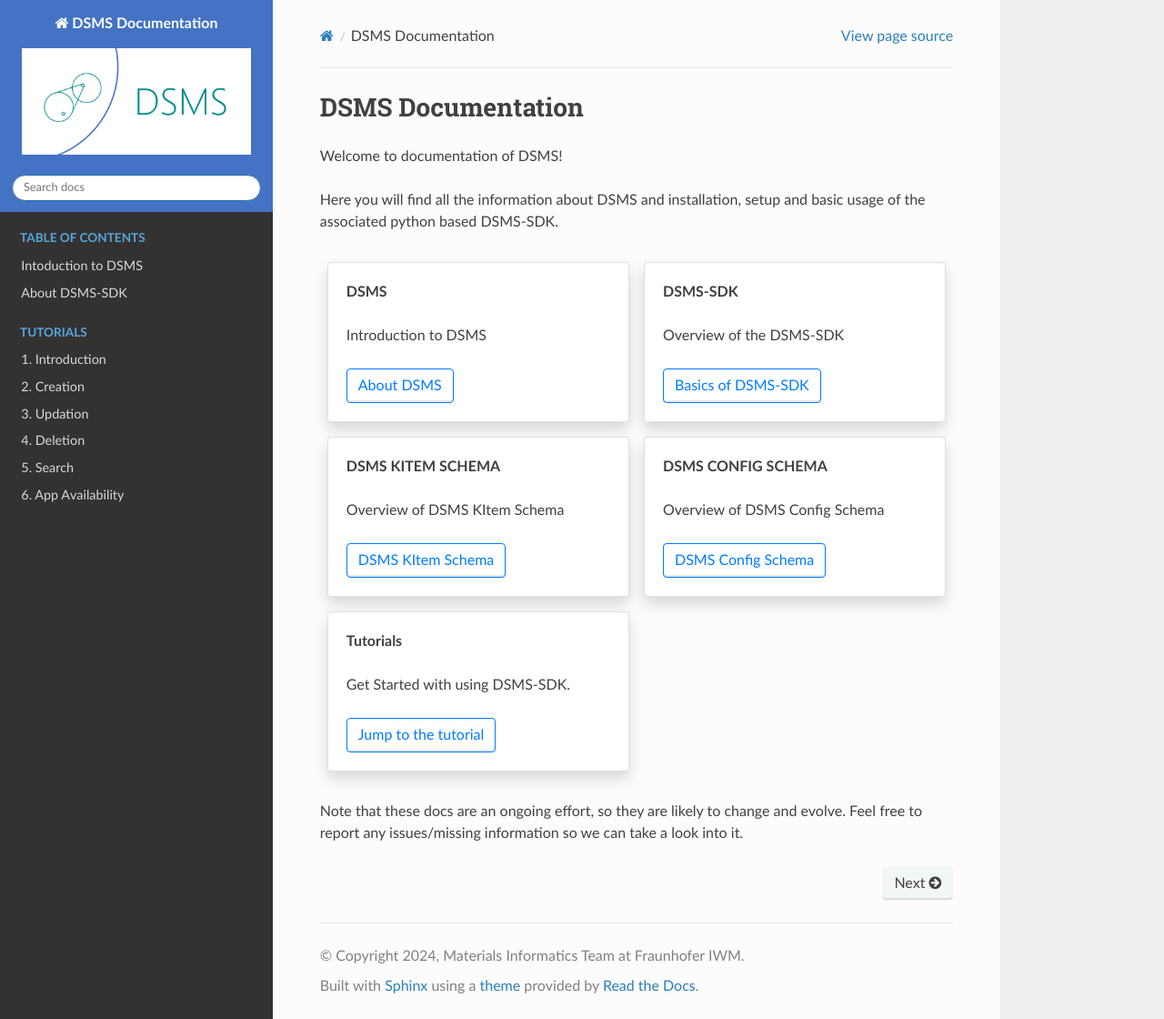
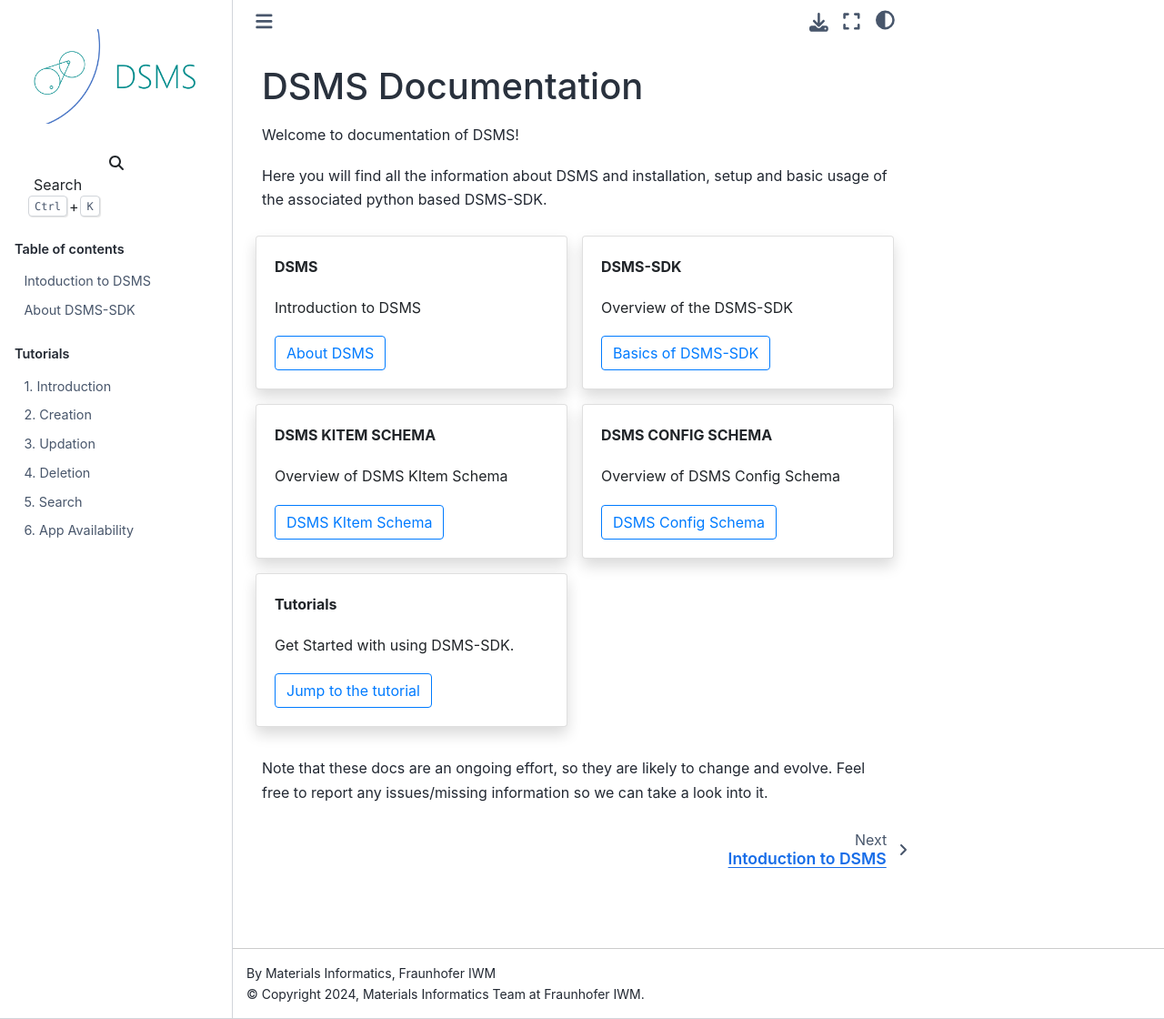
Before and after one commit to MI-FraunhoferIWM/dsms-python-sdk, a Sphinx documentation site: the page built from docs/index.md, in a window 1280 px wide and 1120 px high. Shown: the whole window at 91% size. Built offline with Sphinx 7.4.7 and the Sphinx Book theme 1.1.4, drawn with Linux system fonts in a browser that asks for light colours; pages that are not in the unit, such as notebooks, are missing from menus.

Commit message:
update sphinx setup

```diff
--- a/docs/conf.py
+++ b/docs/conf.py
@@ -44,6 +44,7 @@
 ]
 
 master_doc = "index"
+myst_enable_extensions = ["colon_fence"]
 
 plantuml = "java -jar lib/plantuml.jar"
 plantuml_output_format = "svg_img"
@@ -53,6 +54,7 @@
 # This pattern also affects html_static_path and html_extra_path.
 templates_path = ["_templates"]
 exclude_patterns = ["_build", "Thumbs.db", ".DS_Store", "**.ipynb_checkpoints"]
+html_static_path = ["assets"]
 
 
 def setup(app):
@@ -64,7 +66,7 @@
 # The theme to use for HTML and HTML Help pages.  See the documentation for
 # a list of builtin themes.
 
-html_theme = "sphinx_rtd_theme"
+html_theme = "sphinx_book_theme"
 html_logo = "assets/images/DSMS_logo.png"
 
 # Add any paths that contain custom static files (such as style sheets) here,
@@ -80,6 +82,7 @@
 }
 
 nbsphinx_allow_errors = True
+nbsphinx_execute = "never"
 
 # -- Options for LaTeX output -------------------------------------------------
 latex_documents = [
--- a/setup.cfg
+++ b/setup.cfg
@@ -48,10 +48,10 @@
     myst-parser==4.0.0
     nbsphinx==0.9.5
     sphinx-autobuild==2024.4.16
+    sphinx-book-theme==1.1.3
     sphinx-copybutton==0.5.2
     sphinx-markdown-tables==0.0.17
     sphinx-panels==0.4.1
-    sphinx-rtd-theme==2.0.0
     sphinxcontrib-plantuml==0.30
     sphinxcontrib-redoc==1.6.0
 pre_commit =
```
